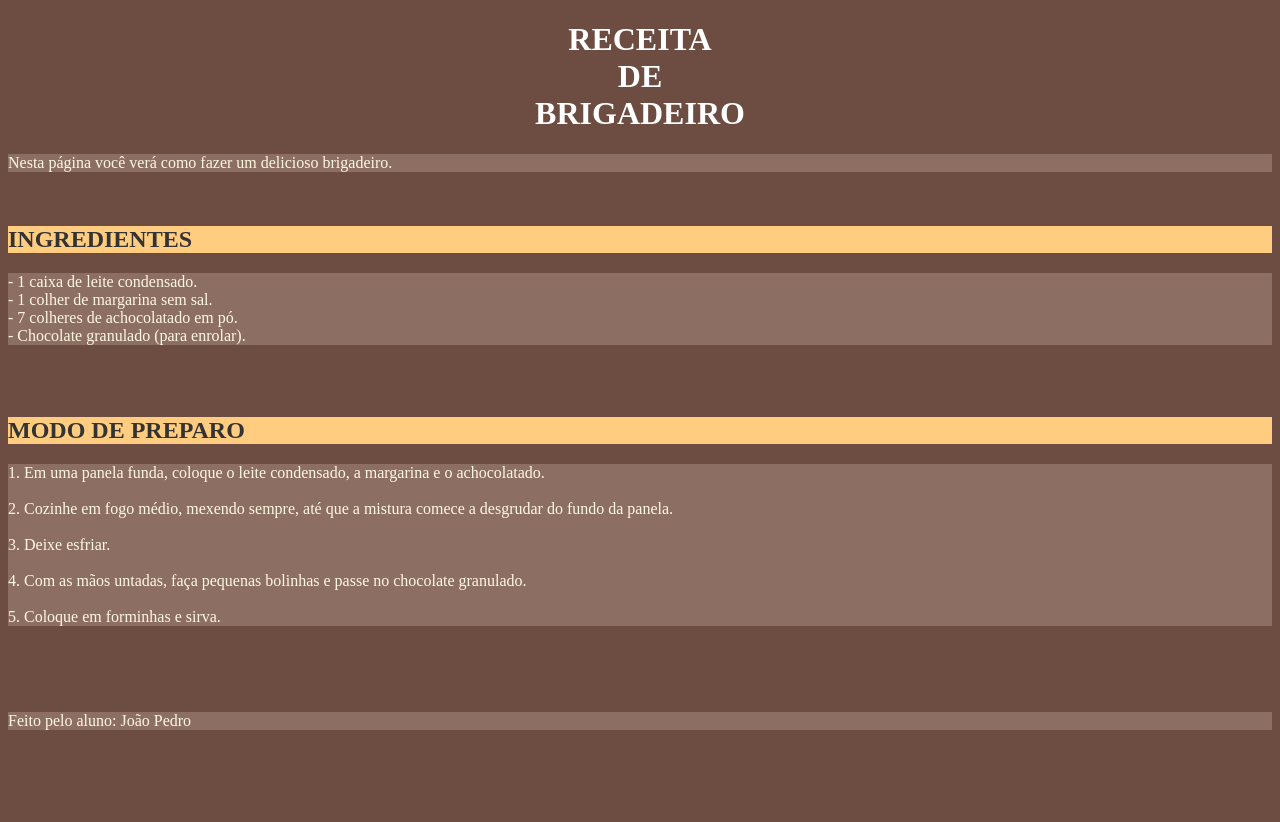
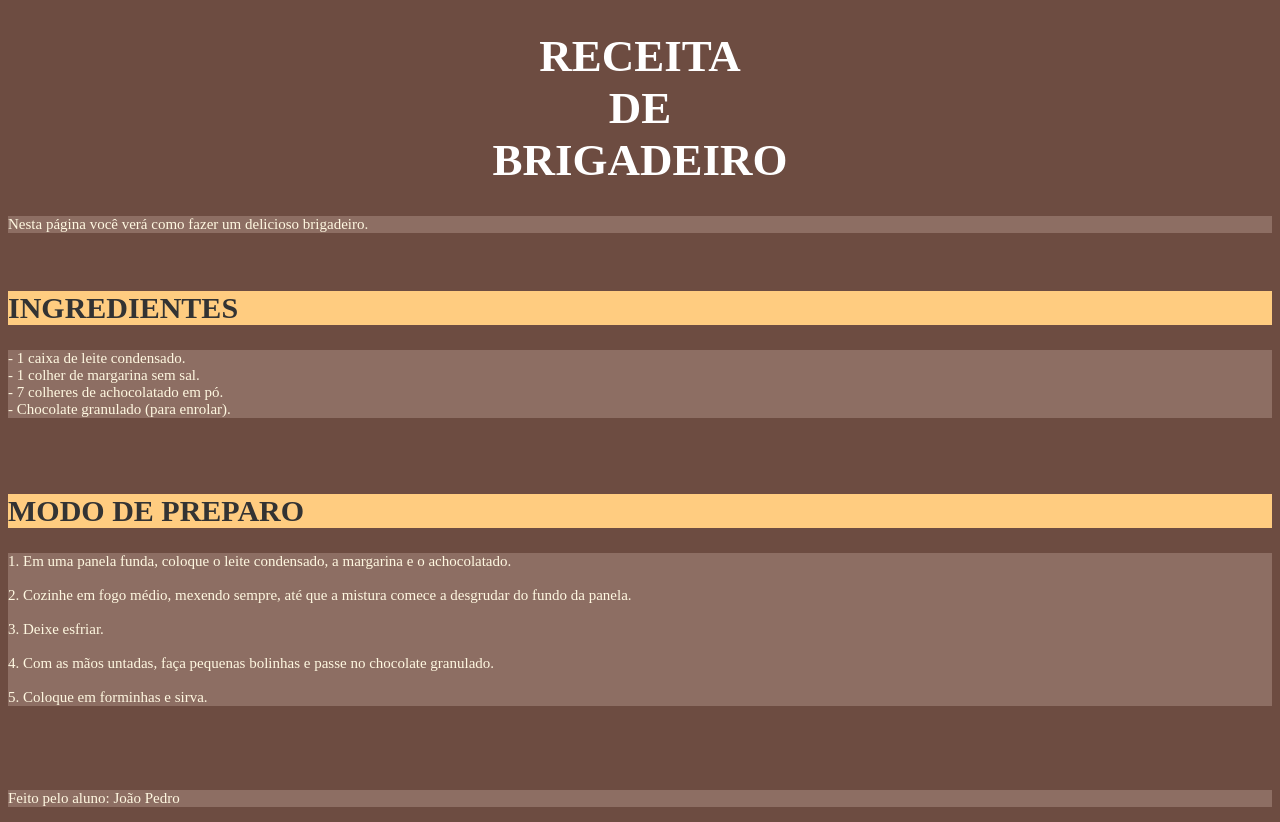
Before and after one commit to JoaoPedro345052/primeirosite, a plain HTML site: page index.html in a window 1280 px wide. Before the commit the page ends 800 px from the top, so only its background shows below. Drawn offline with Linux system fonts and the light colour scheme.

Commit message:
Correct CSS syntax and set font sizes
Fix CSS syntax errors and add font sizes.

```diff
--- a/style.css
+++ b/style.css
@@ -4,12 +4,15 @@ body {
 h1 {
   color: #ffffff;
   text-align: center;
+  font-size: 45px
 }
-h2{
+h2 {
   color: #333333;
-  background: #FFCC80
+  background: #FFCC80;
+  font-size: 30px;
 }
 p {
   color: #FFF8E1;
-  background: #8D6E63
+  background: #8D6E63;
+  font-size: 15px
 }
```
